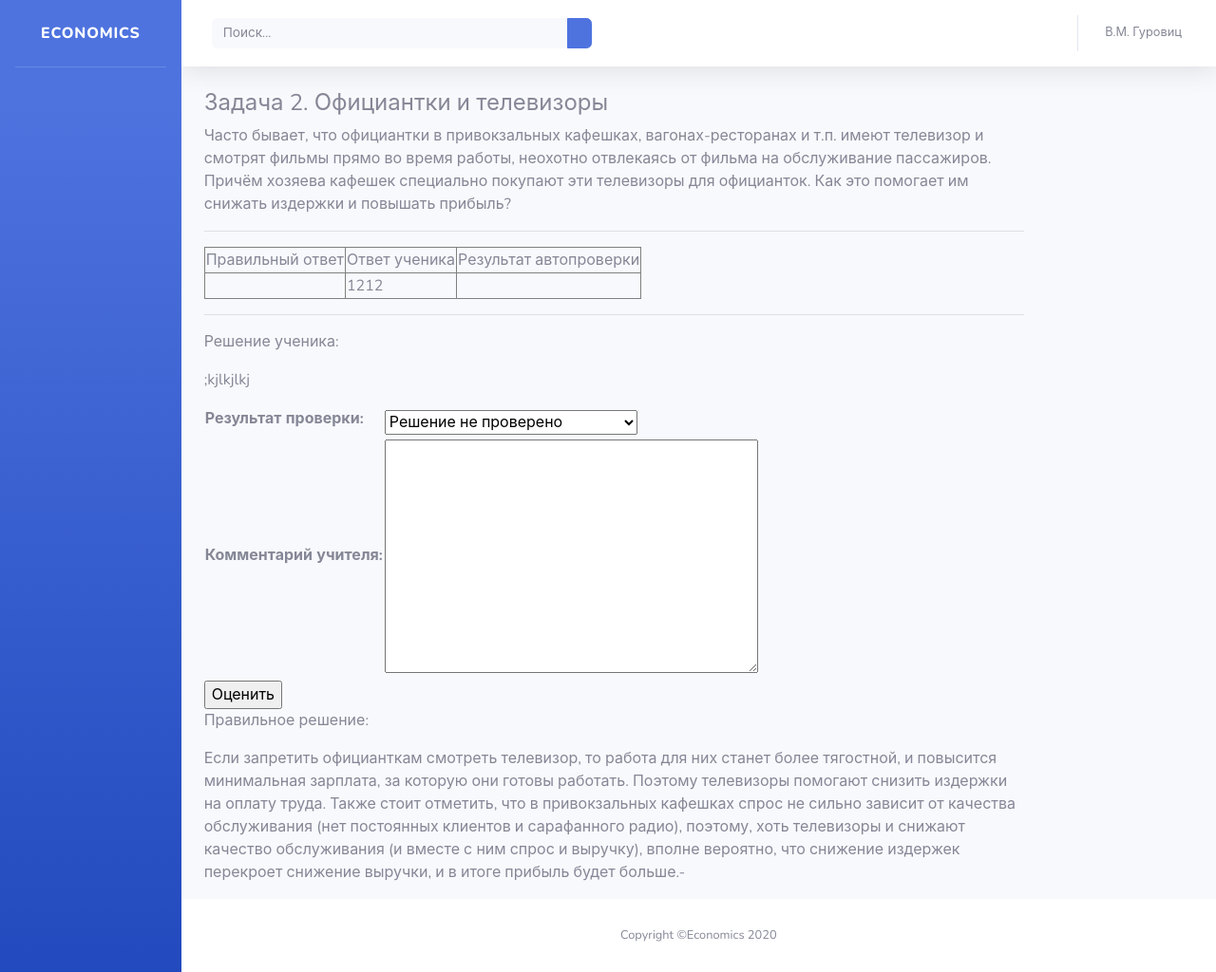
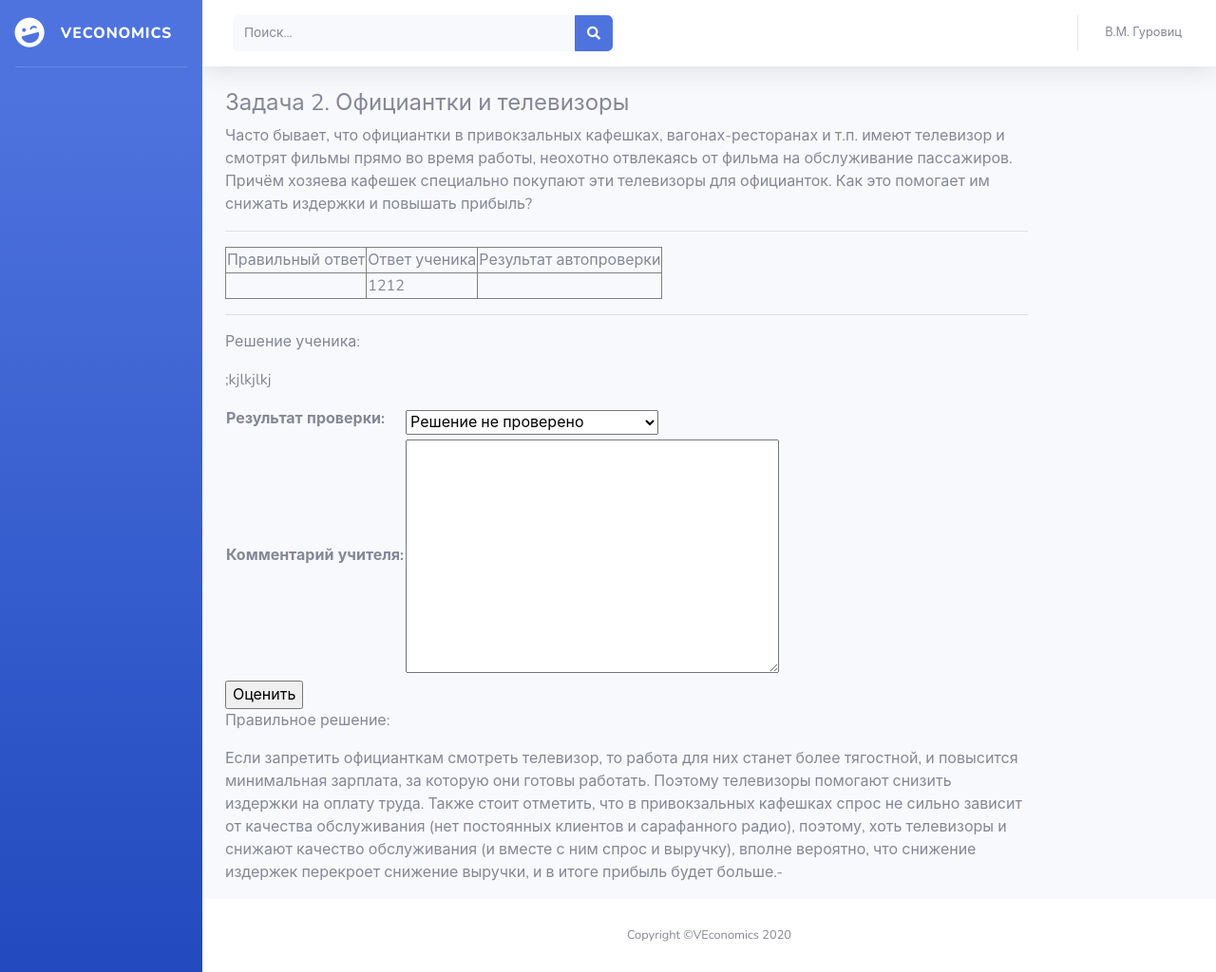
Before and after one commit to school-letovo/economics, a Django app: page /problems/check/8 in a window 1280 px wide. Shown: the whole page at 95% size. Run offline with Django 3.2, Linux system fonts and the light colour scheme; a user stored in the database is signed in; data comes from the database, SQL or seed files in the repository; some libraries are stand-ins or nearby versions.

Commit message:
fixed awesome font - href instead src in link

```diff
--- a/problems/templates/problems/sb/index_student.html
+++ b/problems/templates/problems/sb/index_student.html
@@ -15,8 +15,8 @@
 
 
   <!-- Custom fonts for this template-->
-  <link src="{% static 'problems/sb/vendor/fontawesome-free/css/all.min.css' %}" rel="stylesheet" type="text/css">
-  <link href="https://fonts.googleapis.com/css?family=Nunito:200,200i,300,300i,400,400i,600,600i,700,700i,800,800i,900,900i" rel="stylesheet">
+    <link href="{% static 'problems/sb/vendor/fontawesome-free/css/all.min.css' %}" rel="stylesheet">
+    <link href="https://fonts.googleapis.com/css?family=Nunito:200,200i,300,300i,400,400i,600,600i,700,700i,800,800i,900,900i" rel="stylesheet">
 
   <!-- Custom styles for this template-->
   <link href="{% static 'problems/sb/css/sb-admin-2.min.css' %}" rel="stylesheet">
@@ -46,7 +46,7 @@
     <ul class="navbar-nav bg-gradient-primary sidebar sidebar-dark accordion" id="accordionSidebar">
 
       <!-- Sidebar - Brand -->
-      <a class="sidebar-brand d-flex align-items-center justify-content-center" href="/problems">
+      <a class="sidebar-brand d-flex align-items-center justify-content-center" href="/">
         <div class="sidebar-brand-icon rotate-n-15">
           <i class="fas fa-laugh-wink"></i>
         </div>
--- a/problems/templates/problems/sb/index_temp.html
+++ b/problems/templates/problems/sb/index_temp.html
@@ -15,8 +15,10 @@
 
 
   <!-- Custom fonts for this template-->
-  <link src="{% static 'problems/sb/vendor/fontawesome-free/css/all.css' %}" rel="stylesheet" type="text/css">
-  <link href="https://fonts.googleapis.com/css?family=Nunito:200,200i,300,300i,400,400i,600,600i,700,700i,800,800i,900,900i" rel="stylesheet">
+    <link href="{% static 'problems/sb/vendor/fontawesome-free/css/all.min.css' %}" rel="stylesheet">
+    <link href="https://fonts.googleapis.com/css?family=Nunito:200,200i,300,300i,400,400i,600,600i,700,700i,800,800i,900,900i" rel="stylesheet">
+
+<link rel="stylesheet" href="https://pro.fontawesome.com/releases/v5.7.0/css/all.css" integrity="sha384-6jHF7Z3XI3fF4XZixAuSu0gGKrXwoX/w3uFPxC56OtjChio7wtTGJWRW53Nhx6Ev" crossorigin="anonymous">
 
   <!-- Custom styles for this template-->
   <link href="{% static 'problems/sb/css/sb-admin-2.min.css' %}" rel="stylesheet">
@@ -46,11 +48,11 @@
     <ul class="navbar-nav bg-gradient-primary sidebar sidebar-dark accordion" id="accordionSidebar">
 
       <!-- Sidebar - Brand -->
-      <a class="sidebar-brand d-flex align-items-center justify-content-center" href="index.html">
+      <a class="sidebar-brand d-flex align-items-center justify-content-center" href="/">
         <div class="sidebar-brand-icon rotate-n-15">
           <i class="fas fa-laugh-wink"></i>
         </div>
-        <div class="sidebar-brand-text mx-3">Economics</div>
+        <div class="sidebar-brand-text mx-3">VEconomics</div>
       </a>
 
       <!-- Divider -->
@@ -155,7 +157,7 @@
       <footer class="sticky-footer bg-white">
         <div class="container my-auto">
           <div class="copyright text-center my-auto">
-            <span>Copyright &copy;Economics 2020</span>
+            <span>Copyright &copy;VEconomics 2020</span>
           </div>
         </div>
       </footer>
--- /dev/null
+++ b/problems/templates/problems/submit_list.html
@@ -0,0 +1,5 @@
+<ul>
+    {% for submit in submits %}
+    <li><a href="{% url 'check' submit.id %}">{{ submit.assignment.problem.id }} {{ submit.assignment.person.last_name }}</a></li>
+    {% endfor %}
+</ul>
--- a/problems/urls.py
+++ b/problems/urls.py
@@ -7,5 +7,5 @@ urlpatterns = [
     path('', views.index, name='index'),
     path('assign', views.assign, name='assign'),
     path('submit', views.submit, name='submit'),
-    path('check/<int:submit_id>', views.check_solution, name="check_solution"),
+    path('check/<int:submit_id>', views.check_solution, name="check"),
 ]
--- a/problems/views.py
+++ b/problems/views.py
@@ -16,14 +16,16 @@ def index(request):
         for topic in topics:
             problems[topic.id] = topic.problems.all()
         topic = Topic.objects.get(id=1)
+        submits = Submit.objects.filter(assignment__assigned_by=request.user)
         context = {'problems': problems,
                    'students': students,
-                   'topic': topic}
+                   'topic': topic,
+                   'submits': submits,}
         return render(request, 'problems/sb/index_teacher.html', context)
     elif request.user.groups.filter(name='students').exists():
         assigned_problems = Assignment.objects.filter(person=request.user).order_by('date_deadline')
         form = SubmitForm()
-        context = {'assigned_problems': assigned_problems, 'form': form,}
+        context = {'assigned_problems': assigned_problems, 'form': form}
         return render(request, 'problems/sb/index_student.html', context)
     else:
         return render(request, 'problems/sb/login.html', {})
```
Also changed, not shown: problems/templates/problems/sb/index_teacher.html (+5 -7 lines).
